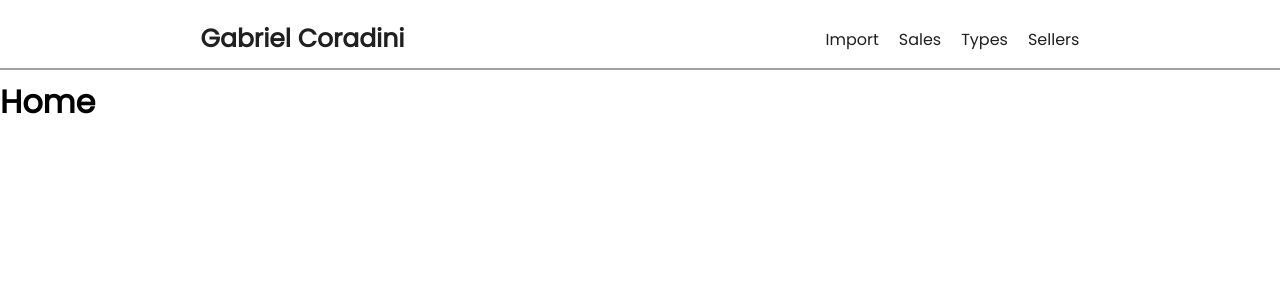
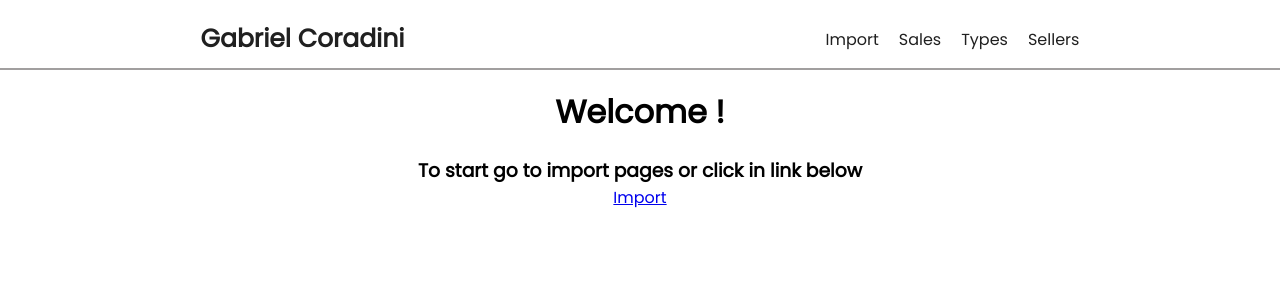
Before and after one commit to coradini0302/Desafio-Coodesh, a React (Create React App) app in the folder desafio/: page / in a window 1280 px wide. Shown: the top 300 px of the page. Built offline with nearby package versions, Linux system fonts and the light colour scheme.

Commit message:
adjustment redirects and warnings

```diff
--- a/desafio/src/App.css
+++ b/desafio/src/App.css
@@ -108,3 +108,18 @@ tr:nth-child(even) {
   margin-bottom: 20px;
   text-align: center;
 }
+
+.home {
+
+  margin-top: 20px;
+  margin-bottom: 20px;
+  text-align: center;
+
+}
+.textHome {
+
+  margin-top: 20px;
+  margin-bottom: 20px;
+  text-align: center;
+
+}
--- a/desafio/src/views/Home.js
+++ b/desafio/src/views/Home.js
@@ -7,7 +7,14 @@ class Home extends Component {
     return (
       <div className="App">
         <Header></Header>
-       <h1>Home</h1>
+        <div className='home'>
+
+          <h1>Welcome !</h1>
+        </div>
+        <div className='textHome'>
+          <h3>To start go to import pages or click in link below</h3>
+          <a href='/Import'>Import</a>
+        </div>
 
       </div>
     );
--- a/desafio/src/views/Sales.js
+++ b/desafio/src/views/Sales.js
@@ -8,12 +8,20 @@ class Sales extends Component {
     sales: []
   }
 
+
+
   componentDidMount(){
     axios.get('https://localhost:7299/api/GeneralSales').then( (response) => {
       const sales = response.data;
       this.setState({sales});
       console.log(response);
-    })
+    }).catch((err) =>{
+      if(err.response){
+          console.log(err.response);
+      }else{
+          alert("Connection Error: Try Later!")
+      }
+  })
   }
 
 
--- a/desafio/src/views/Types.js
+++ b/desafio/src/views/Types.js
@@ -1,4 +1,4 @@
-import { Component } from 'react';
+import { Component, useState } from 'react';
 import '../App.css';
 import Header from './shared/Header';
 import axios from 'axios';
@@ -10,6 +10,7 @@ class Types extends Component {
   }
 
 
+
   componentDidMount() {
     axios.get('https://localhost:7299/api/Variety').then((response) => {
       const varieties = response.data;
@@ -19,7 +20,7 @@ class Types extends Component {
       if(err.response){
           console.log(err.response);
       }else{
-          console.log("Erro: Tente mais tarde");
+          alert("Connection Error: Try Later!")
       }
   })
   }
--- a/desafio/src/views/shared/Header.js
+++ b/desafio/src/views/shared/Header.js
@@ -10,7 +10,7 @@ class Header extends Component {
         <link rel="preconnect" href="https://fonts.gstatic.com" crossOrigin="anonymous" />
         <link href="https://fonts.googleapis.com/css2?family=Merriweather:ital,wght@1,300&family=Poppins&family=Ubuntu:wght@300&display=swap" rel="stylesheet"></link>
         <nav>
-          <div className="Logo"><a href='/Home' >Gabriel Coradini</a></div>
+          <div className="Logo"><a href='/' >Gabriel Coradini</a></div>
           <div className='Links'>
             <ul className='nav-items'>
               <li><NavLink className="nav-link"  exact="true" to="/Import">Import</NavLink></li>
```
Also changed, not shown: desafio/src/setupTests.js (deleted, +0 -5 lines), 2 other files (tests, documents, lock files or other folders).
